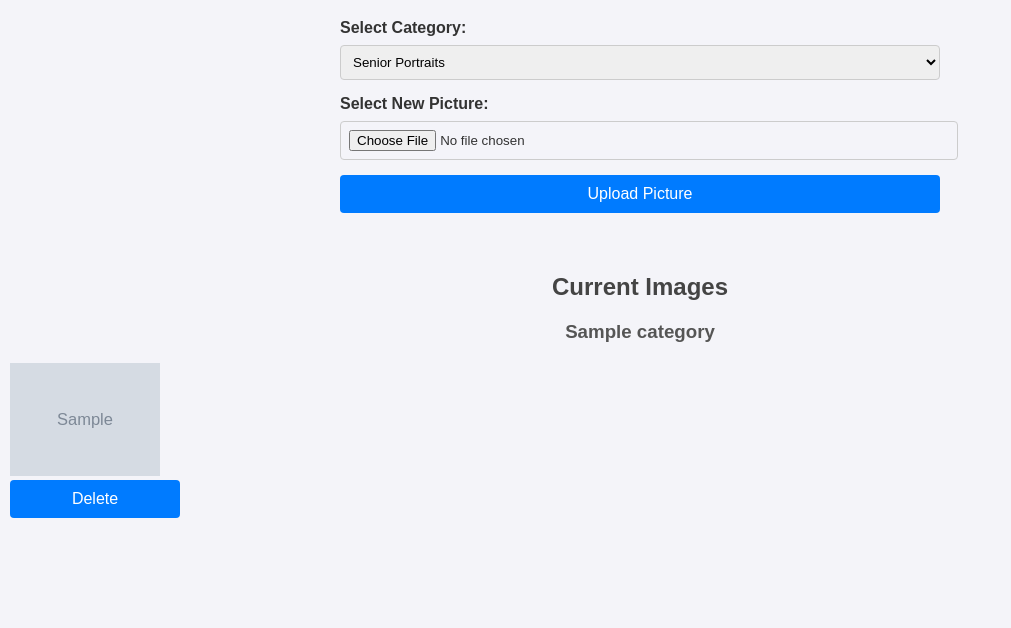
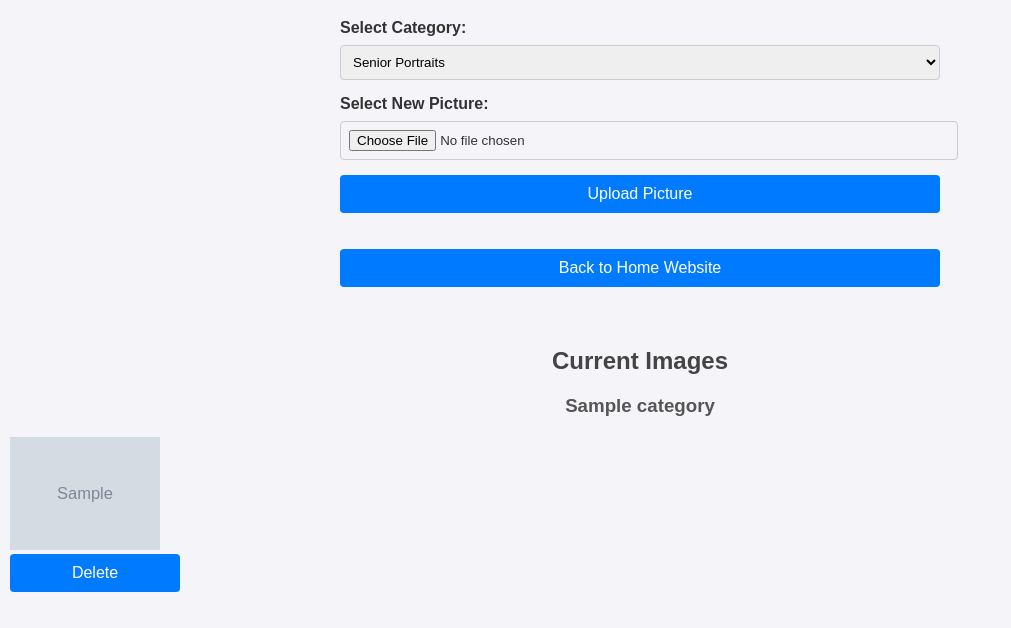
Before and after one commit to JakeMcdowell/photographysite, a Flask app: template website/templates/changepic.html in a window 1280 px wide. Shown: the part 295-923 px from the top of the page, without its empty margins (0-1011 px from the left). Before the commit the page ends 813 px from the top, so only its background shows below. Run offline with Flask 3, Linux system fonts and the light colour scheme; the template is opened without the code that fills it: most values are stand-ins (such as "Sample title", 1, 10 or a date in 2020); grey boxes marked "Sample" are stand-in pictures.

Commit message:
adding return button

```diff
--- a/website/templates/changepic.html
+++ b/website/templates/changepic.html
@@ -32,8 +32,14 @@
             <label for="newCarousel">Select New Picture:</label>
             <input type="file" id="newCarousel" name="newCarousel" accept="image/*" required>
             <button type="submit">Upload Picture</button>
+            <br>
+            <br>
+            <a href="{{ url_for('index') }}" style="text-decoration: none;"></a>
+            <button type="button">Back to Home Website</button>
+        </a>
         </form>
-    </section>
+
+            </section>
     <section>
         <h2>Current Images</h2>
         {% for category, images in images_by_category.items() %}
```
